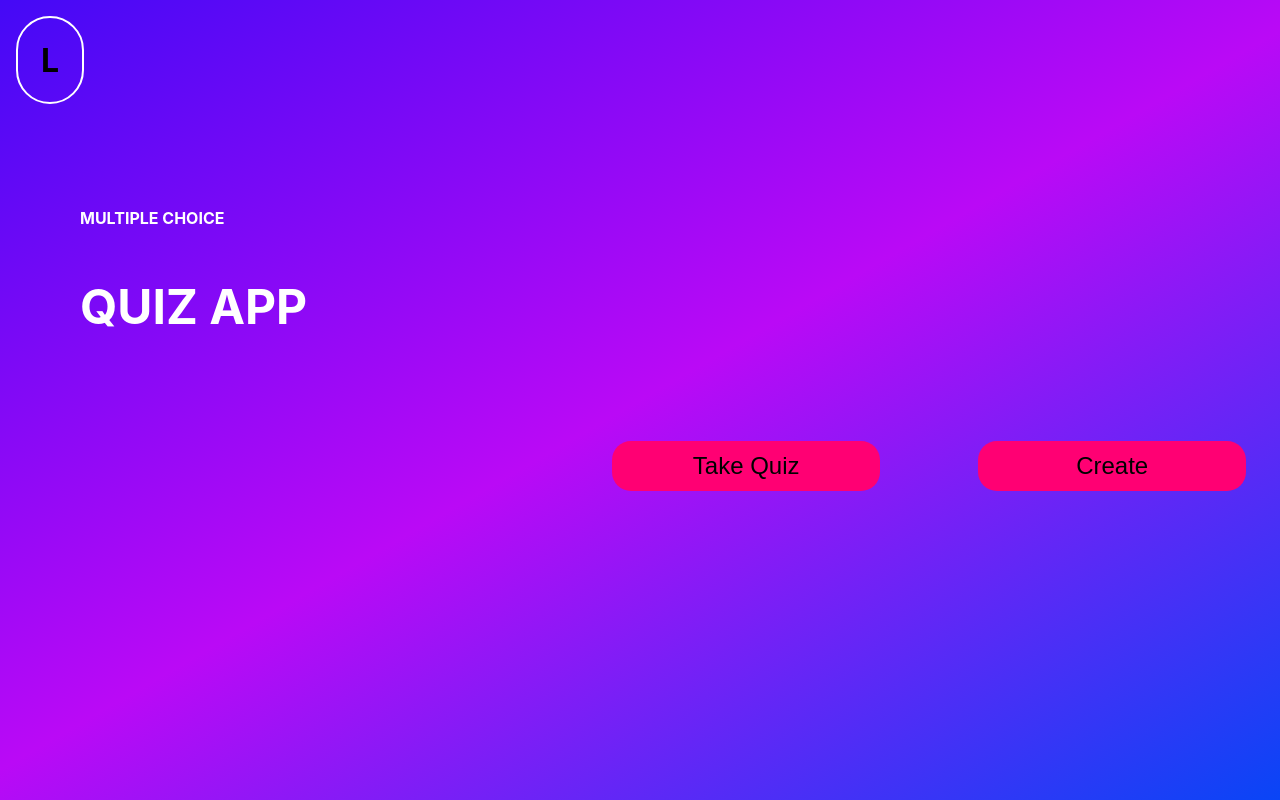
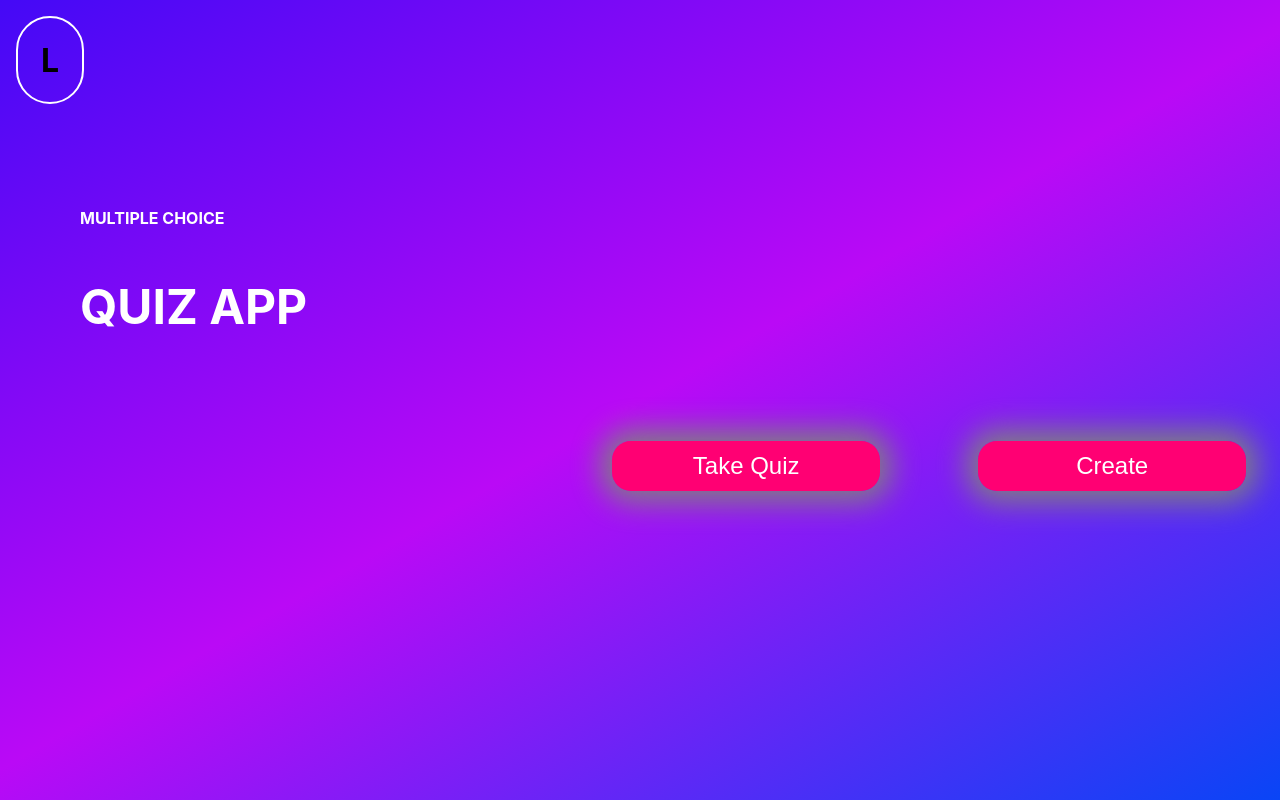
Before and after one commit to shizzzler/quiz.github.io, a React (Create React App) app: page /#/ in a window 1280 px wide. Built offline with nearby package versions, Linux system fonts and the light colour scheme.

Commit message:
adjusted some designs

```diff
--- a/src/index.css
+++ b/src/index.css
@@ -95,6 +95,7 @@ a{
 }
 
 .first-page-btn button {
+  color: white;
   font-size: 1.5em;
   background-color: var(--complimentary-color1);
   margin: 0 3rem;
@@ -104,7 +105,7 @@ a{
   border: 1px solid transparent;
   border-radius: 20px;
   transition: /*add something here*/ 300ms;
-  box-shadow: 0px 0px 30px 10px var(gray) ;
+  box-shadow: 0px 0px 30px 10px gray ;
   cursor: pointer;
 }
 
```
